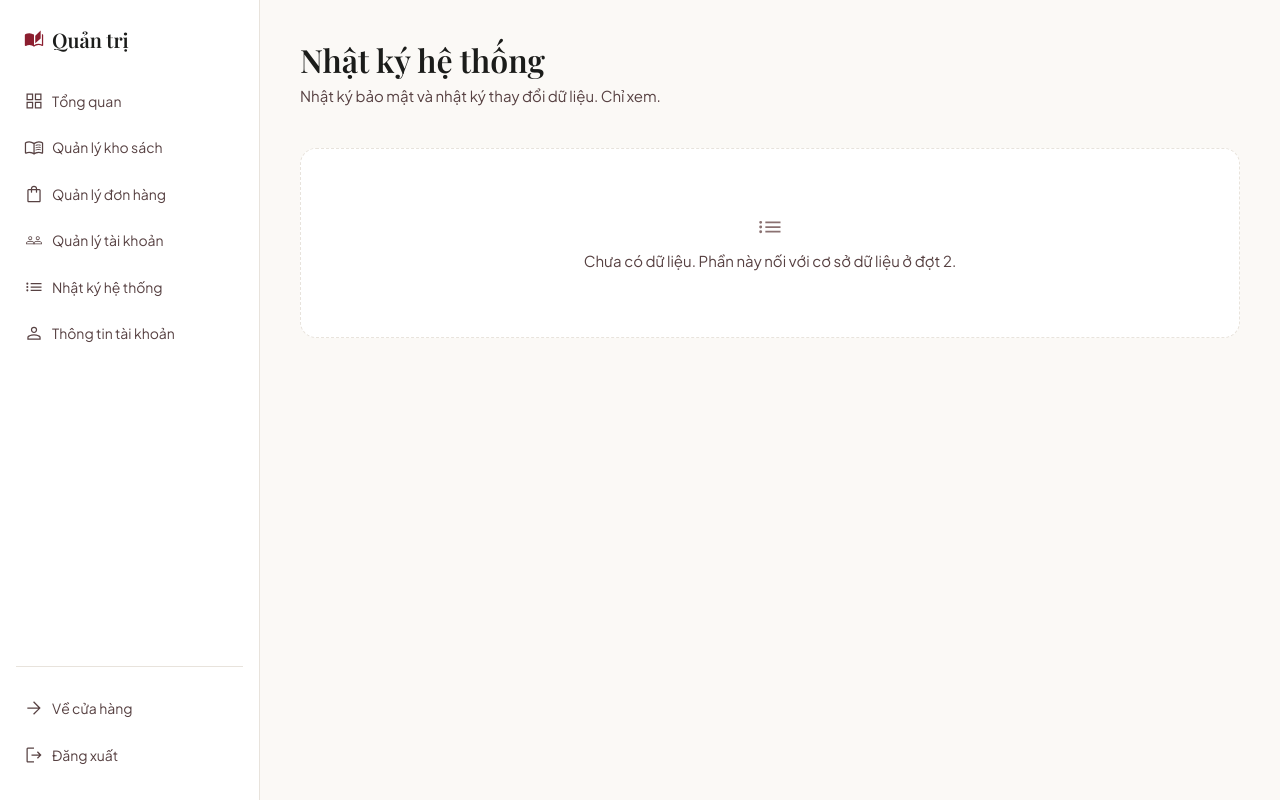
After one commit to TuanThanh05/secure-bookstore, a Django app: template frontend/templates/dashboard/logs.html in a window 1280 px wide. The commit adds this page. Run offline with Django 5.2, Linux system fonts and the light colour scheme; the template is opened without the code that fills it: most values are stand-ins (such as "Sample title", 1, 10 or a date in 2020).

Commit message:
feat(dashboard): khung quản trị 6 trang, sidebar, chặn bằng staff_required

```diff
--- a/backend/bookstore/urls.py
+++ b/backend/bookstore/urls.py
@@ -11,7 +11,7 @@ urlpatterns = [
     path("account/", include("accounts.urls")),
     # path("orders/", include("orders.urls")),
     # path("payments/", include("payments.urls")),
-    # path("dashboard/", include("dashboard.urls")),
+    path("dashboard/", include("dashboard.urls")),
 ]
 
 # Trang lỗi tùy chỉnh (chỉ dùng khi DEBUG = False)
--- a/frontend/static/css/base.css
+++ b/frontend/static/css/base.css
@@ -249,11 +249,32 @@ img { max-width: 100%; height: auto; display: block; }
 .auth__brand .icon { color: var(--color-primary); }
 
 /* --- Layout quản trị --- */
-.admin { flex: 1; display: grid; grid-template-columns: 240px 1fr; min-height: 100vh; }
-.admin__sidebar { background: var(--color-surface); border-right: 1px solid var(--color-border); padding: var(--space-md); }
-.admin__brand { display: block; font-family: var(--font-serif); font-weight: 600; margin-bottom: var(--space-md); text-decoration: none; color: var(--color-text); }
-.admin__nav { display: grid; gap: var(--space-sm); }
-.admin__main { padding: var(--space-lg); }
+.admin { flex: 1; display: grid; grid-template-columns: 260px 1fr; min-height: 100vh; }
+.admin__sidebar {
+  position: sticky; top: 0; height: 100vh;
+  display: flex; flex-direction: column; gap: var(--space-lg);
+  padding: var(--space-lg) var(--space-md);
+  background: var(--color-surface); border-right: 1px solid var(--color-border);
+}
+.admin__brand {
+  display: inline-flex; align-items: center; gap: var(--space-sm); padding: 0 var(--space-sm);
+  font-family: var(--font-serif); font-size: 20px; font-weight: 600; color: var(--color-text); text-decoration: none;
+}
+.admin__brand .icon { color: var(--color-primary); }
+.admin__nav { display: grid; gap: var(--space-xs); }
+.admin__link {
+  display: flex; align-items: center; gap: var(--space-sm); width: 100%;
+  padding: 10px var(--space-sm); border: 0; border-radius: var(--radius);
+  background: none; font: inherit; font-size: 14px; color: var(--color-muted); text-align: left;
+  text-decoration: none; cursor: pointer; transition: background 0.15s, color 0.15s;
+}
+.admin__link:hover { background: var(--color-surface-low); color: var(--color-text); }
+.admin__link.is-active { background: var(--color-primary-soft); color: var(--color-primary); font-weight: 600; }
+.admin__link:focus-visible { outline: 2px solid var(--color-primary); outline-offset: 1px; }
+.admin__footer { margin-top: auto; display: grid; gap: var(--space-xs); padding-top: var(--space-md); border-top: 1px solid var(--color-border); }
+.admin__user { padding: 0 var(--space-sm); font-size: 13px; font-weight: 600; color: var(--color-text); overflow: hidden; text-overflow: ellipsis; white-space: nowrap; }
+.admin__logout:hover { color: var(--color-error); }
+.admin__main { padding: var(--space-xl); min-width: 0; }
 
 /* --- Trang lỗi --- */
 .error-page { text-align: center; padding: var(--space-2xl) 0; }
@@ -272,7 +293,9 @@ img { max-width: 100%; height: auto; display: block; }
   .navbar__user { max-width: 150px; font-size: 12px; padding: 4px 12px 4px 4px; }
   .navbar__user .icon { width: 28px; height: 28px; padding: 6px; }
   .admin { grid-template-columns: 1fr; }
-  .admin__sidebar { border-right: 0; border-bottom: 1px solid var(--color-border); }
+  .admin__sidebar { position: static; height: auto; border-right: 0; border-bottom: 1px solid var(--color-border); }
+  .admin__nav { grid-auto-flow: column; grid-auto-columns: max-content; overflow-x: auto; }
+  .admin__main { padding: var(--space-lg) var(--page-margin); }
 }
 
 /* Điện thoại: chỉ giữ biểu tượng logo cho đủ chỗ 3 mục menu;
--- /dev/null
+++ b/frontend/static/css/dashboard.css
@@ -0,0 +1,20 @@
+.dash-header { margin-bottom: var(--space-xl); }
+.dash-header__title { margin: 0 0 var(--space-xs); font-family: var(--font-serif); font-size: 32px; font-weight: 600; }
+.dash-header__desc { margin: 0; color: var(--color-muted); }
+
+.dash-stats { display: grid; grid-template-columns: repeat(auto-fit, minmax(220px, 1fr)); gap: var(--space-md); }
+.dash-stat {
+  padding: var(--space-lg); border: 1px solid var(--color-border); border-radius: var(--radius-lg);
+  background: var(--color-surface); box-shadow: var(--shadow-card);
+}
+.dash-stat__label { margin: 0 0 var(--space-sm); font-size: 13px; font-weight: 600; letter-spacing: 0.04em; text-transform: uppercase; color: var(--color-subtle); }
+.dash-stat__value { margin: 0; font-family: var(--font-serif); font-size: 36px; font-weight: 600; color: var(--color-primary); }
+
+.dash-empty {
+  display: grid; justify-items: center; gap: var(--space-sm);
+  padding: var(--space-2xl) var(--space-lg); text-align: center;
+  border: 1px dashed var(--color-border); border-radius: var(--radius-lg);
+  background: var(--color-surface); color: var(--color-muted);
+}
+.dash-empty .icon { color: var(--color-subtle); }
+.dash-empty p { margin: 0; }
--- a/frontend/templates/components/admin_sidebar.html
+++ b/frontend/templates/components/admin_sidebar.html
@@ -1,7 +1,40 @@
-{# Menu khu vực nhân viên. Link thêm dần khi app dashboard có URL. #}
+{% with current=request.resolver_match.url_name %}
 <aside class="admin__sidebar">
-  <a class="admin__brand" href="{% url 'catalog:home' %}">Secure Bookstore</a>
+  <a class="admin__brand" href="{% url 'dashboard:index' %}">
+    {% include "components/icon.html" with name="logo" %}
+    <span>Quản trị</span>
+  </a>
   <nav class="admin__nav" aria-label="Quản trị">
-    {# Ví dụ: <a href="{% url 'dashboard:books' %}">Sách</a> #}
+    <a class="admin__link{% if current == 'index' %} is-active{% endif %}" href="{% url 'dashboard:index' %}"{% if current == 'index' %} aria-current="page"{% endif %}>
+      {% include "components/icon.html" with name="dashboard" %}<span>Tổng quan</span>
+    </a>
+    <a class="admin__link{% if current == 'books' %} is-active{% endif %}" href="{% url 'dashboard:books' %}"{% if current == 'books' %} aria-current="page"{% endif %}>
+      {% include "components/icon.html" with name="book" %}<span>Quản lý kho sách</span>
+    </a>
+    <a class="admin__link{% if current == 'orders' %} is-active{% endif %}" href="{% url 'dashboard:orders' %}"{% if current == 'orders' %} aria-current="page"{% endif %}>
+      {% include "components/icon.html" with name="shopping-bag" %}<span>Quản lý đơn hàng</span>
+    </a>
+    <a class="admin__link{% if current == 'accounts' %} is-active{% endif %}" href="{% url 'dashboard:accounts' %}"{% if current == 'accounts' %} aria-current="page"{% endif %}>
+      {% include "components/icon.html" with name="group" %}<span>Quản lý tài khoản</span>
+    </a>
+    <a class="admin__link{% if current == 'logs' %} is-active{% endif %}" href="{% url 'dashboard:logs' %}"{% if current == 'logs' %} aria-current="page"{% endif %}>
+      {% include "components/icon.html" with name="list" %}<span>Nhật ký hệ thống</span>
+    </a>
+    <a class="admin__link{% if current == 'profile' %} is-active{% endif %}" href="{% url 'dashboard:profile' %}"{% if current == 'profile' %} aria-current="page"{% endif %}>
+      {% include "components/icon.html" with name="person" %}<span>Thông tin tài khoản</span>
+    </a>
   </nav>
+  <div class="admin__footer">
+    <span class="admin__user">{{ user.get_username }}</span>
+    <a class="admin__link" href="{% url 'catalog:home' %}">
+      {% include "components/icon.html" with name="arrow-forward" %}<span>Về cửa hàng</span>
+    </a>
+    <form method="post" action="{% url 'accounts:logout' %}">
+      {% csrf_token %}
+      <button class="admin__link admin__logout" type="submit">
+        {% include "components/icon.html" with name="logout" %}<span>Đăng xuất</span>
+      </button>
+    </form>
+  </div>
 </aside>
+{% endwith %}
--- /dev/null
+++ b/frontend/templates/dashboard/logs.html
@@ -0,0 +1,14 @@
+{% extends "layouts/admin.html" %}
+{% load static %}
+{% block title %}Nhật ký hệ thống{% endblock %}
+{% block extra_css %}<link rel="stylesheet" href="{% static 'css/dashboard.css' %}">{% endblock %}
+{% block content %}
+  <header class="dash-header">
+    <h1 class="dash-header__title">Nhật ký hệ thống</h1>
+    <p class="dash-header__desc">Nhật ký bảo mật và nhật ký thay đổi dữ liệu. Chỉ xem.</p>
+  </header>
+  <section class="dash-empty">
+    {% include "components/icon.html" with name="list" size="lg" %}
+    <p>Chưa có dữ liệu. Phần này nối với cơ sở dữ liệu ở đợt 2.</p>
+  </section>
+{% endblock %}
```
Also changed, not shown: backend/dashboard/urls.py (+8 -4 lines), backend/dashboard/views.py (+39 -6 lines), frontend/templates/dashboard/accounts.html (added, +14 -0 lines), frontend/templates/dashboard/books.html (added, +14 -0 lines), frontend/templates/dashboard/index.html (added, +15 -0 lines), frontend/templates/dashboard/orders.html (added, +14 -0 lines), frontend/templates/dashboard/profile.html (added, +14 -0 lines), frontend/static/img/icons.svg.
